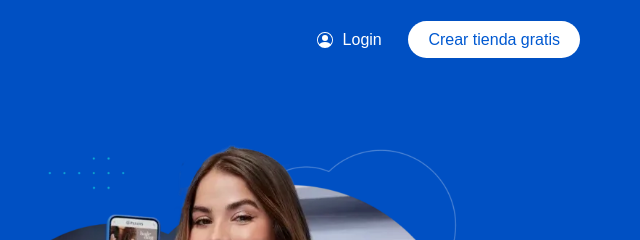
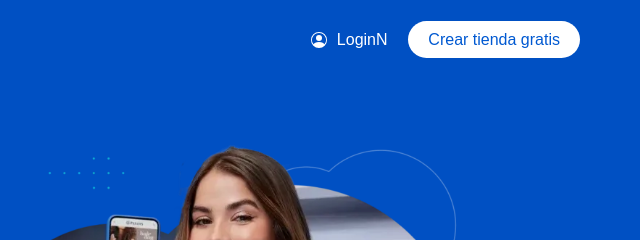
Before and after one commit to LauBaccaglio1889/TP-FrontEnd, a plain HTML site: page index.html in a window 1280 px wide. Shown: the top 240 px of the page, 640-1280 px from the left. Drawn offline with Linux system fonts and the light colour scheme.

Commit message:
commit prueba

```diff
--- a/index.html
+++ b/index.html
@@ -15,7 +15,7 @@
 
   <div class="login">
     <img src="person-circle.svg" alt="logo de persona">
-    <a href="#">Login</a>
+    <a href="#">LoginN</a>
     </div>
 
   <div class="boton-primario">
```
